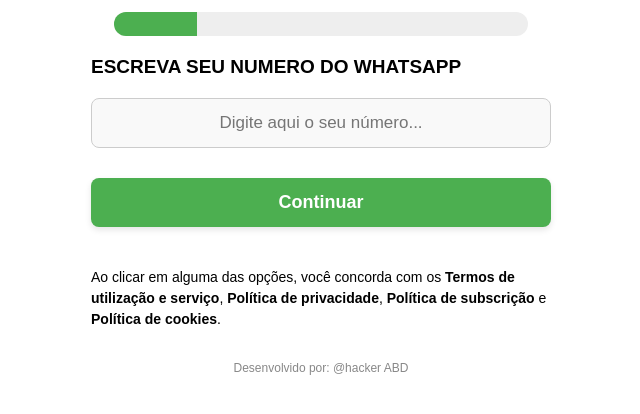
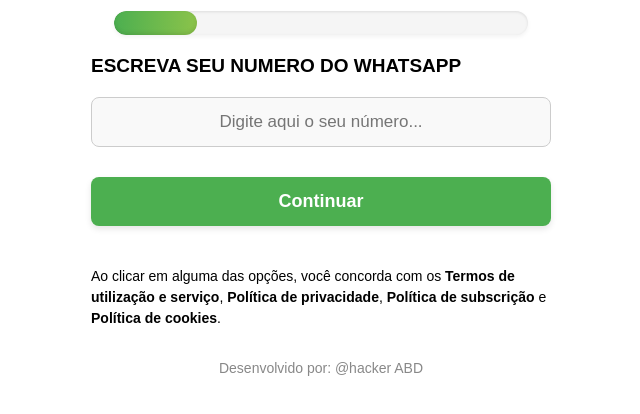
Before and after one commit to chabane-10/grupo-oficial-lucrativo, a plain HTML site: page index.html in a window 1280 px wide. Shown: the part 288-702 px from the top of the page, without its empty margins (319-959 px from the left). Drawn offline with Linux system fonts and the light colour scheme.

Commit message:
Update index.html

```diff
--- a/index.html
+++ b/index.html
@@ -37,7 +37,6 @@
       }
     }
 
-    /* Erro no topo */
     .error-box {
       position: absolute;
       top: -60px;
@@ -67,23 +66,25 @@
       display: block;
     }
 
-    /* Barras de progresso GRANDES (24px) */
+    /* ✨ Barra de progresso muito bonita (segunda tela) */
     .progress-container {
-      height: 24px; /* MUITO GROSSO */
-      background: #eee;
+      height: 24px;
+      background: #f5f5f5;
       border-radius: 12px;
       overflow: hidden;
       margin: 15px auto;
       width: 90%;
       position: relative;
+      box-shadow: inset 0 1px 3px rgba(0,0,0,0.1), 0 2px 4px rgba(0,0,0,0.05);
     }
     .progress-fill {
       height: 100%;
-      background: #4caf50;
-      transition: width 0.4s ease;
+      background: linear-gradient(to right, #4caf50, #8bc34a);
+      transition: width 0.4s ease-out;
+      border-radius: 12px;
+      box-shadow: inset 0 -2px 4px rgba(0,0,0,0.1);
     }
 
-    /* Percentual acima do primeiro processador, alinhado à direita */
     .percent-label {
       font-size: 16px;
       font-weight: bold;
@@ -94,7 +95,6 @@
       margin-left: auto;
     }
 
-    /* Texto entre os processadores (só na tela 2) */
     .middle-text {
       font-size: 19px;
       font-weight: bold;
@@ -145,9 +145,8 @@
       background: #3d8b40;
     }
 
-    /* Botão final: animação mais rápida */
     #screen4 button {
-      animation: pulseGlow 1.4s infinite ease-in-out; /* Acelerado */
+      animation: pulseGlow 1.4s infinite ease-in-out;
     }
     @keyframes pulseGlow {
       0%, 100% { transform: scale(1); box-shadow: 0 4px 8px rgba(0,0,0,0.2); }
@@ -212,7 +211,7 @@
       color: #333;
     }
     .watermark {
-      font-size: 12px;
+      font-size: 14px; /* ✅ Aumento sutil */
       color: #888;
       margin-top: 30px;
       text-align: center;
@@ -235,6 +234,9 @@
       }
       .percent-label {
         font-size: 15px;
+      }
+      .watermark {
+        font-size: 13px;
       }
     }
   </style>
@@ -394,4 +396,4 @@
     }
   </script>
 </body>
-    </html>
+</html>
```
